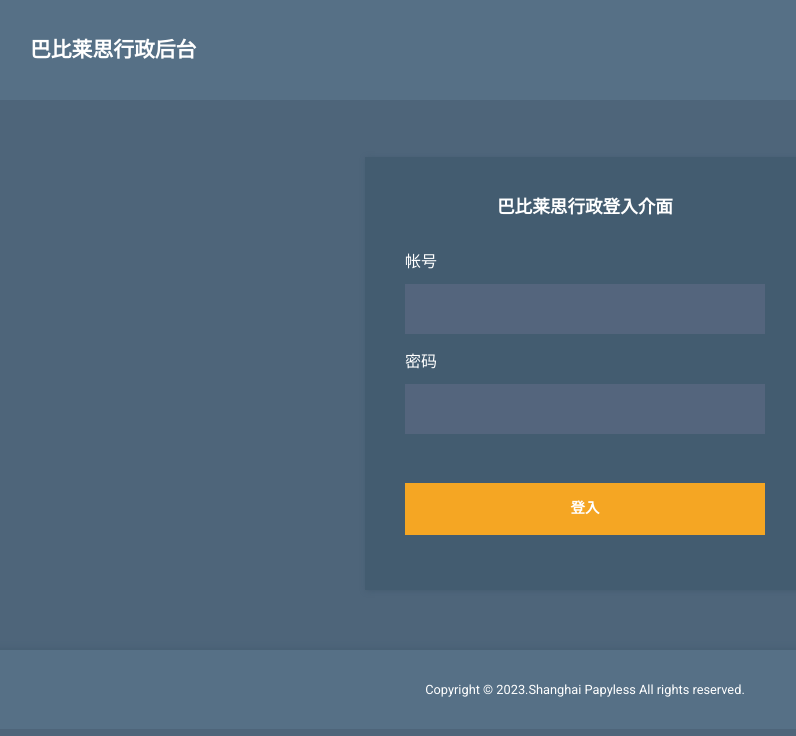
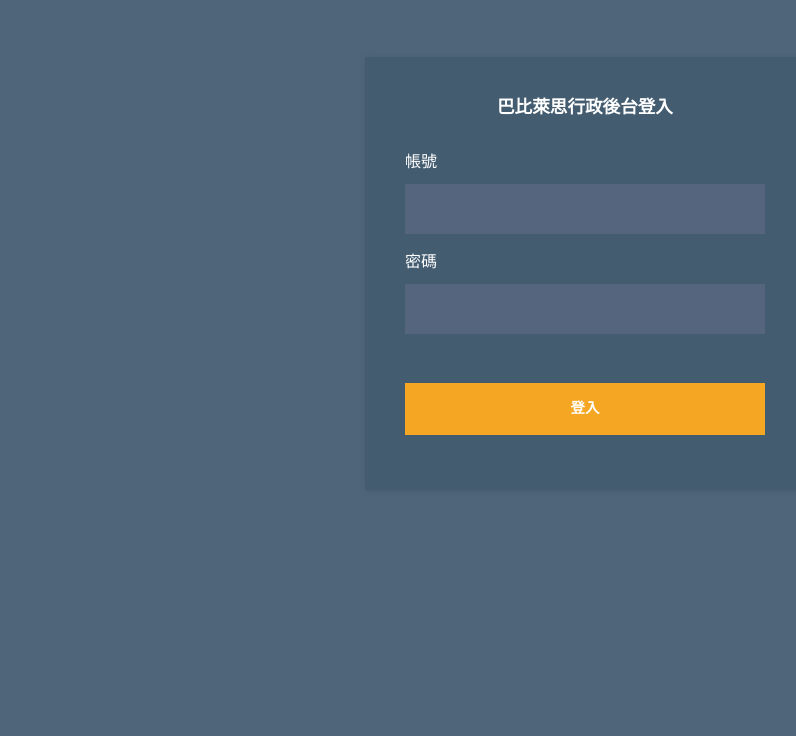
Before and after one commit to yface504/rt_admin, a Django app: page /login/ in a window 1280 px wide. Shown: the top 736 px of the page, without its empty margins (55-851 px from the left). Run offline with Django 4.2, Linux system fonts and the light colour scheme; some libraries are stand-ins or nearby versions.

Commit message:
文字修改

```diff
--- a/rt_admin/work/templates/login.html
+++ b/rt_admin/work/templates/login.html
@@ -4,7 +4,7 @@
     <meta charset="UTF-8" />
     <meta name="viewport" content="width=device-width, initial-scale=1.0" />
     <meta http-equiv="X-UA-Compatible" content="ie=edge" />
-    <title>Login Page</title>
+    <title>行政後台登入</title>
     <link
       rel="stylesheet"
       href="https://fonts.googleapis.com/css?family=Roboto:400,700"
@@ -19,36 +19,13 @@
   </head>
 
   <body>
-    <div>
-      <nav class="navbar navbar-expand-xl">
-        <div class="container h-100">
-          <a class="navbar-brand" href="{% url 'index' %}">
-            <h1 class="tm-site-title mb-0">巴比莱思行政后台</h1>
-          </a>
-          <button
-            class="navbar-toggler ml-auto mr-0"
-            type="button"
-            data-toggle="collapse"
-            data-target="#navbarSupportedContent"
-            aria-controls="navbarSupportedContent"
-            aria-expanded="false"
-            aria-label="Toggle navigation"
-          >
-            <i class="fas fa-bars tm-nav-icon"></i>
-          </button>
-
-
-        </div>
-      </nav>
-    </div>
-
     <div class="container tm-mt-big tm-mb-big">
       <div class="row">
         <div class="col-12 mx-auto tm-login-col">
           <div class="tm-bg-primary-dark tm-block tm-block-h-auto">
             <div class="row">
               <div class="col-12 text-center">
-                <h2 class="tm-block-title mb-4">巴比莱思行政登入介面</h2>
+                <h2 class="tm-block-title mb-4">巴比萊思行政後台登入</h2>
               </div>
             </div>
             <div class="row mt-2">
@@ -56,7 +33,7 @@
                 <form action="/login/" method="post" class="tm-login-form">
                   {% csrf_token %}
                   <div class="form-group">
-                    <label for="username">帐号</label>
+                    <label for="username">帳號</label>
                     <input
                       name="username"
                       type="text"
@@ -67,7 +44,7 @@
                     />
                   </div>
                   <div class="form-group mt-3">
-                    <label for="password">密码</label>
+                    <label for="password">密碼</label>
                     <input
                       name="password"
                       type="password"
@@ -95,13 +72,6 @@
         </div>
       </div>
     </div>
-    <footer class="tm-footer row tm-mt-small">
-      <div class="col-12 font-weight-light">
-        <p class="text-center text-white mb-0 px-4 small">
-          Copyright &copy; 2023.Shanghai Papyless All rights reserved.
-        </p>
-      </div>
-    </footer>
     <script src="../static/js/jquery-3.3.1.min.js"></script>
     <!-- https://jquery.com/download/ -->
     <script src="../static/js/bootstrap.min.js"></script>
```
Also changed, not shown: rt_admin/work/templates/index.html (+7 -7 lines), rt_admin/work/templates/publisher.html (+5 -5 lines), rt_admin/db.sqlite3.
